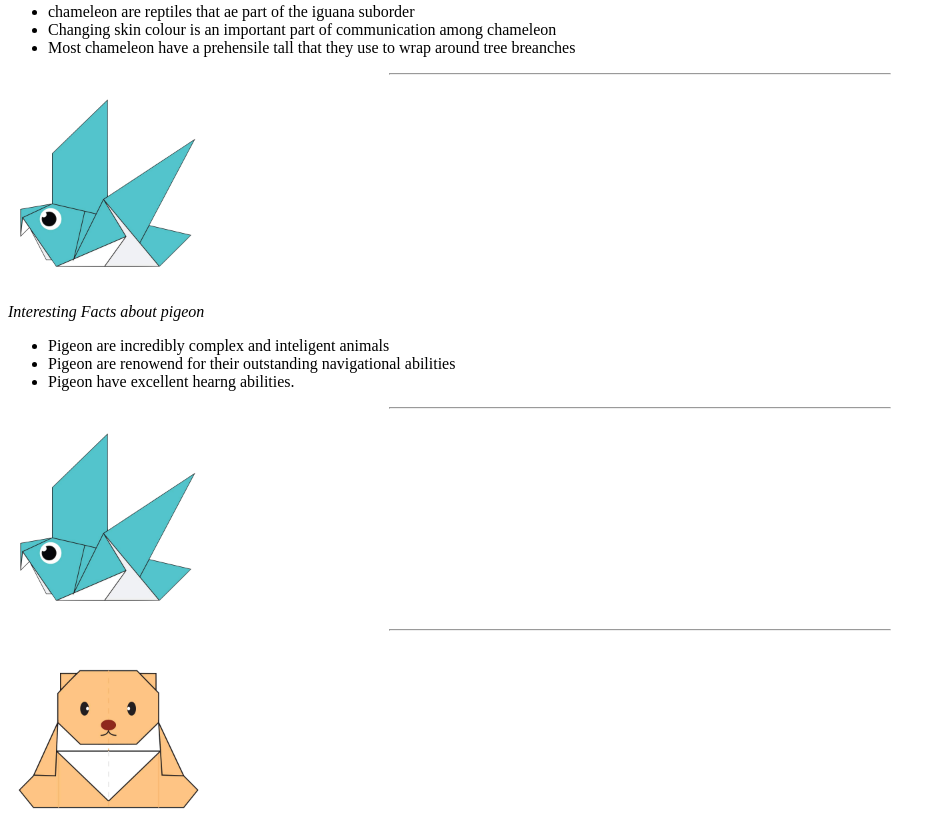
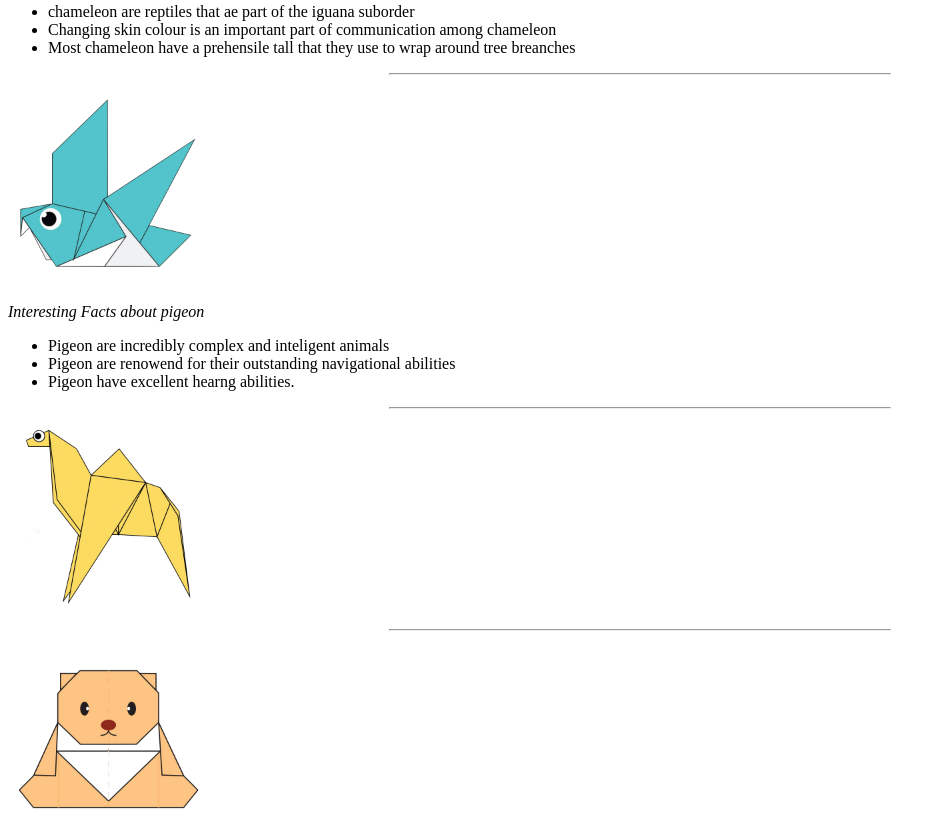
Before and after one commit to Bhargav123007/project-49, a plain HTML site: page index.html in a window 1280 px wide. Shown: the part 367-1184 px from the top of the page, without its empty margins (0-945 px from the left). Drawn offline with Linux system fonts and the light colour scheme; files whose address does not match are found by name.

Commit message:
Update index.html

```diff
--- a/index.html
+++ b/index.html
@@ -40,7 +40,7 @@
 
             <hr width="500">
             <a href="http://origami.me/camel/">
-            <img src="images/pigeon.png" width="200" height="200"/></a>
+            <img src="images/camel.png" width="200" height="200"/></a>
 
             <hr width="500">
             <a href="http://origami.me/teddy-bear/">
```
